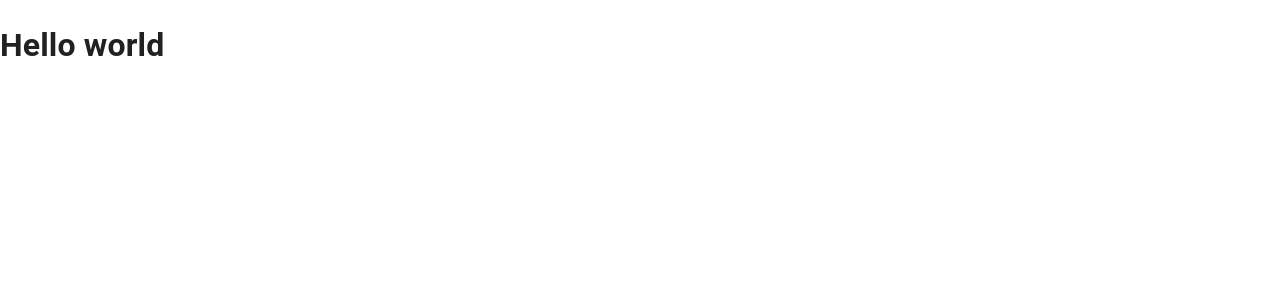
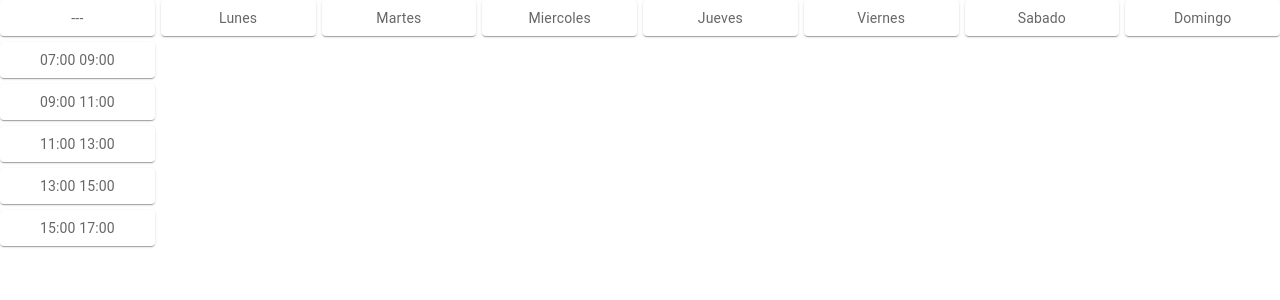
Before and after one commit to Luis-Guerra28/schedule-helper, a React (Vite) app: page / in a window 1280 px wide. Shown: the top 300 px of the page. Built offline with nearby package versions, Linux system fonts and the light colour scheme.

Commit message:
feat: add weekly schedule grid with hours

```diff
--- a/src/App.jsx
+++ b/src/App.jsx
@@ -1,8 +1,41 @@
+import { Box, Paper } from '@mui/material'
+import { generateHoursRange } from './utils/generateHoursRanges'
+import { styled } from '@mui/material/styles'
+
 function App() {
+  const hours = generateHoursRange()
+  const weekDays = ['Lunes', 'Martes', 'Miercoles', 'Jueves', 'Viernes', 'Sabado', 'Domingo']
+
+  const Item = styled(Paper)(({ theme }) => ({
+    backgroundColor: '#fff',
+    padding: theme.spacing(1),
+    textAlign: 'center',
+    ...theme.typography.body2,
+    color: (theme.vars ?? theme).palette.text.secondary,
+    ...theme.applyStyles('dark', {
+      backgroundColor: '#1A2027',
+    }),
+  }));
+
 
   return (
     <>
-      <h1>Hello world</h1>
+      <Box sx={{
+        display: 'grid',
+        gridTemplateColumns: 'repeat(8, 1fr)',
+        gridTemplateRows: 'repeat(6, 1fr)',
+        gap: '6px',
+
+      }}>
+        <Item>---</Item>
+        {weekDays.map(day => <Item>{day}</Item>)}
+        {hours.map((hour, index) => (
+          <Item sx={{ gridArea: `${index + 2} / 1 / ${index + 3} / 2` }}>
+            {hour.replace('-', '')}
+          </Item>
+        ))}
+
+      </Box>
     </>
   )
 }
--- /dev/null
+++ b/src/utils/generateHoursRanges.js
@@ -0,0 +1,31 @@
+export const generateHoursRange = (
+  timeStart = '7:00',
+  timeEnd = '17:00',
+  intervalMinutes = 120
+) => {
+  const hoursRanges = []
+  const formatHour = (fecha) => {
+    const hours = fecha.getHours().toString().padStart(2, '0')
+    const minutes = fecha.getMinutes().toString().padStart(2, '0')
+    return `${hours}:${minutes}`
+  }
+
+  const [hStart, mStart] = timeStart.split(':').map(Number)
+  const dateStart = new Date()
+  dateStart.setHours(hStart, mStart, 0, 0)
+
+  const [hEnd, mEnd] = timeEnd.split(':').map(Number)
+  const dateEnd = new Date()
+  dateEnd.setHours(hEnd, mEnd, 0, 0)
+
+  let currentTime = dateStart
+
+  while (currentTime < dateEnd) {
+    let rangeEndTime = new Date(currentTime.getTime() + intervalMinutes * 60000)
+
+    const rangeStr = `${formatHour(currentTime)} - ${formatHour(rangeEndTime)}`
+    hoursRanges.push(rangeStr)
+    currentTime = rangeEndTime
+  }
+  return hoursRanges
+}
```
